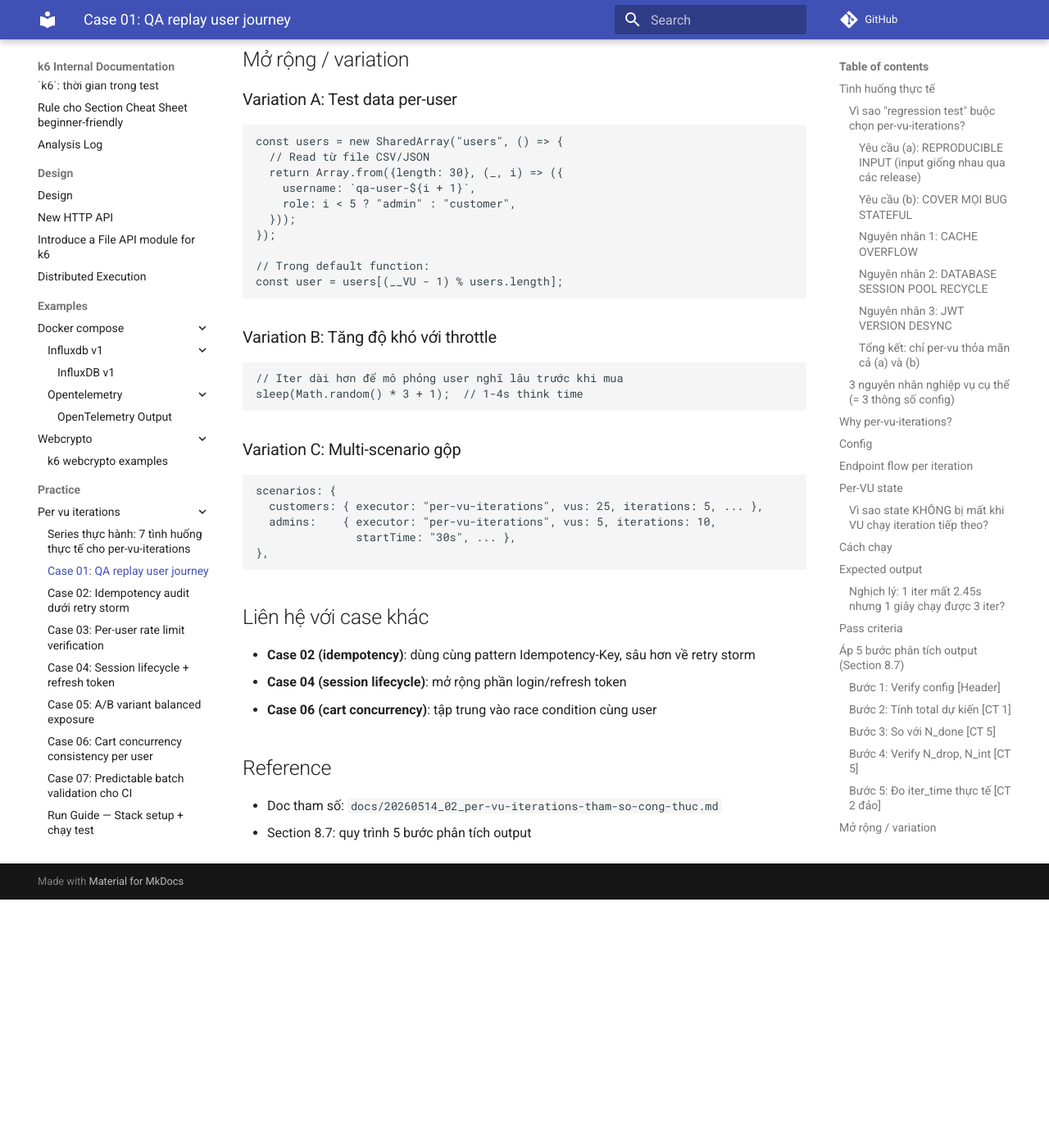
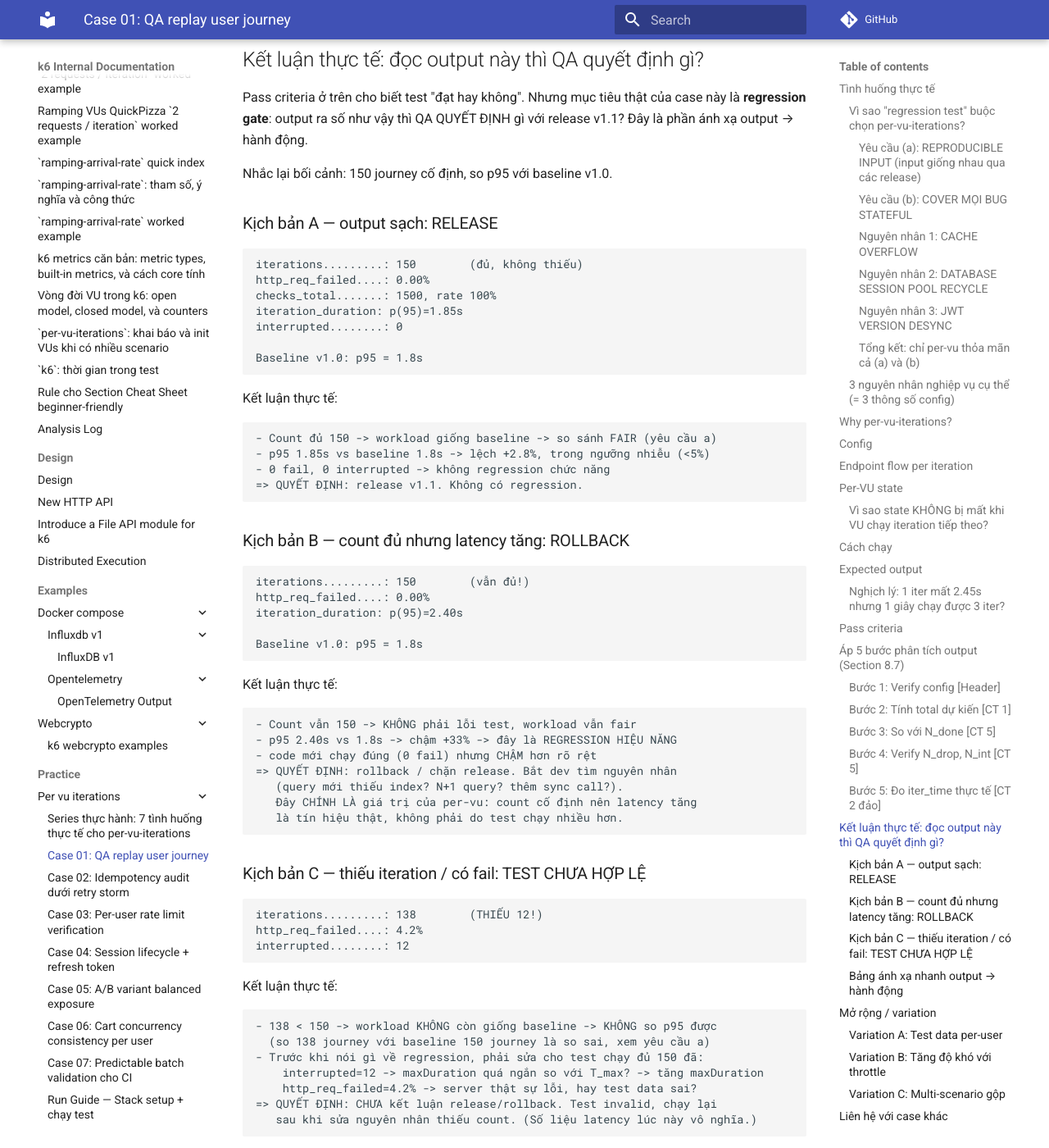
Before and after one commit to meomew-auto/markdown, an MkDocs documentation site: the page built from docs/practice/per-vu-iterations/01_user-journey-replay.md, in a window 1280 px wide and 1400 px high, scrolled down 15143 px. Shown: the whole window at 82% size. Built offline with MkDocs 1.6.1 and Material for MkDocs 9.7.7, drawn with Linux system fonts in a browser that asks for light colours; comment, search, counter and statistics services are not loaded; before the commit the page ends 16240 px from its top, so only the background shows below that; some of the changed text lies outside the part shown.

Commit message:
Update docs

````diff
--- a/docs/practice/per-vu-iterations/01_user-journey-replay.md
+++ b/docs/practice/per-vu-iterations/01_user-journey-replay.md
@@ -785,6 +785,92 @@ T_run = max(T_vu) ≈ 12s (do VU chậm nhất)
   - Hoặc tăng iterations lên 30 (mỗi user 30 journey thay vì 5)
 ```
 
+## Kết luận thực tế: đọc output này thì QA quyết định gì?
+
+Pass criteria ở trên cho biết test "đạt hay không". Nhưng mục tiêu thật
+của case này là **regression gate**: output ra số như vậy thì QA QUYẾT
+ĐỊNH gì với release v1.1? Đây là phần ánh xạ output → hành động.
+
+Nhắc lại bối cảnh: 150 journey cố định, so p95 với baseline v1.0.
+
+### Kịch bản A — output sạch: RELEASE
+
+```text
+iterations.........: 150        (đủ, không thiếu)
+http_req_failed....: 0.00%
+checks_total.......: 1500, rate 100%
+iteration_duration: p(95)=1.85s
+interrupted........: 0
+
+Baseline v1.0: p95 = 1.8s
+```
+
+Kết luận thực tế:
+
+```text
+- Count đủ 150 -> workload giống baseline -> so sánh FAIR (yêu cầu a)
+- p95 1.85s vs baseline 1.8s -> lệch +2.8%, trong ngưỡng nhiễu (<5%)
+- 0 fail, 0 interrupted -> không regression chức năng
+=> QUYẾT ĐỊNH: release v1.1. Không có regression.
+```
+
+### Kịch bản B — count đủ nhưng latency tăng: ROLLBACK
+
+```text
+iterations.........: 150        (vẫn đủ!)
+http_req_failed....: 0.00%
+iteration_duration: p(95)=2.40s
+
+Baseline v1.0: p95 = 1.8s
+```
+
+Kết luận thực tế:
+
+```text
+- Count vẫn 150 -> KHÔNG phải lỗi test, workload vẫn fair
+- p95 2.40s vs 1.8s -> chậm +33% -> đây là REGRESSION HIỆU NĂNG
+- code mới chạy đúng (0 fail) nhưng CHẬM hơn rõ rệt
+=> QUYẾT ĐỊNH: rollback / chặn release. Bắt dev tìm nguyên nhân
+   (query mới thiếu index? N+1 query? thêm sync call?).
+   Đây CHÍNH LÀ giá trị của per-vu: count cố định nên latency tăng
+   là tín hiệu thật, không phải do test chạy nhiều hơn.
+```
+
+### Kịch bản C — thiếu iteration / có fail: TEST CHƯA HỢP LỆ
+
+```text
+iterations.........: 138        (THIẾU 12!)
+http_req_failed....: 4.2%
+interrupted........: 12
+```
+
+Kết luận thực tế:
+
+```text
+- 138 < 150 -> workload KHÔNG còn giống baseline -> KHÔNG so p95 được
+  (so 138 journey với baseline 150 journey là so sai, xem yêu cầu a)
+- Trước khi nói gì về regression, phải sửa cho test chạy đủ 150 đã:
+    interrupted=12 -> maxDuration quá ngắn so với T_max? -> tăng maxDuration
+    http_req_failed=4.2% -> server thật sự lỗi, hay test data sai?
+=> QUYẾT ĐỊNH: CHƯA kết luận release/rollback. Test invalid, chạy lại
+   sau khi sửa nguyên nhân thiếu count. (Số liệu latency lúc này vô nghĩa.)
+```
+
+### Bảng ánh xạ nhanh output → hành động
+
+| Output thấy gì | Nghĩa nghiệp vụ | Hành động |
+| --- | --- | --- |
+| 150 iter, p95 ≈ baseline, 0 fail | không regression | release |
+| 150 iter, p95 tăng >5%, 0 fail | regression hiệu năng | rollback, báo dev |
+| 150 iter, có http_req_failed | regression chức năng | rollback, báo dev |
+| < 150 iter (drop/interrupt) | test chưa hợp lệ | sửa config, chạy lại |
+| checks rate < 100% | flow nghiệp vụ sai | điều tra check nào fail |
+
+Điểm cốt lõi của case này: **vì count luôn cố định 150, mọi thay đổi ở
+p95/fail đều là tín hiệu THẬT về code mới, không bị nhiễu bởi "lần này
+test chạy nhiều/ít hơn lần trước"**. Đó là lý do regression gate buộc
+dùng per-vu-iterations.
+
 ## Mở rộng / variation
 
 ### Variation A: Test data per-user
````
